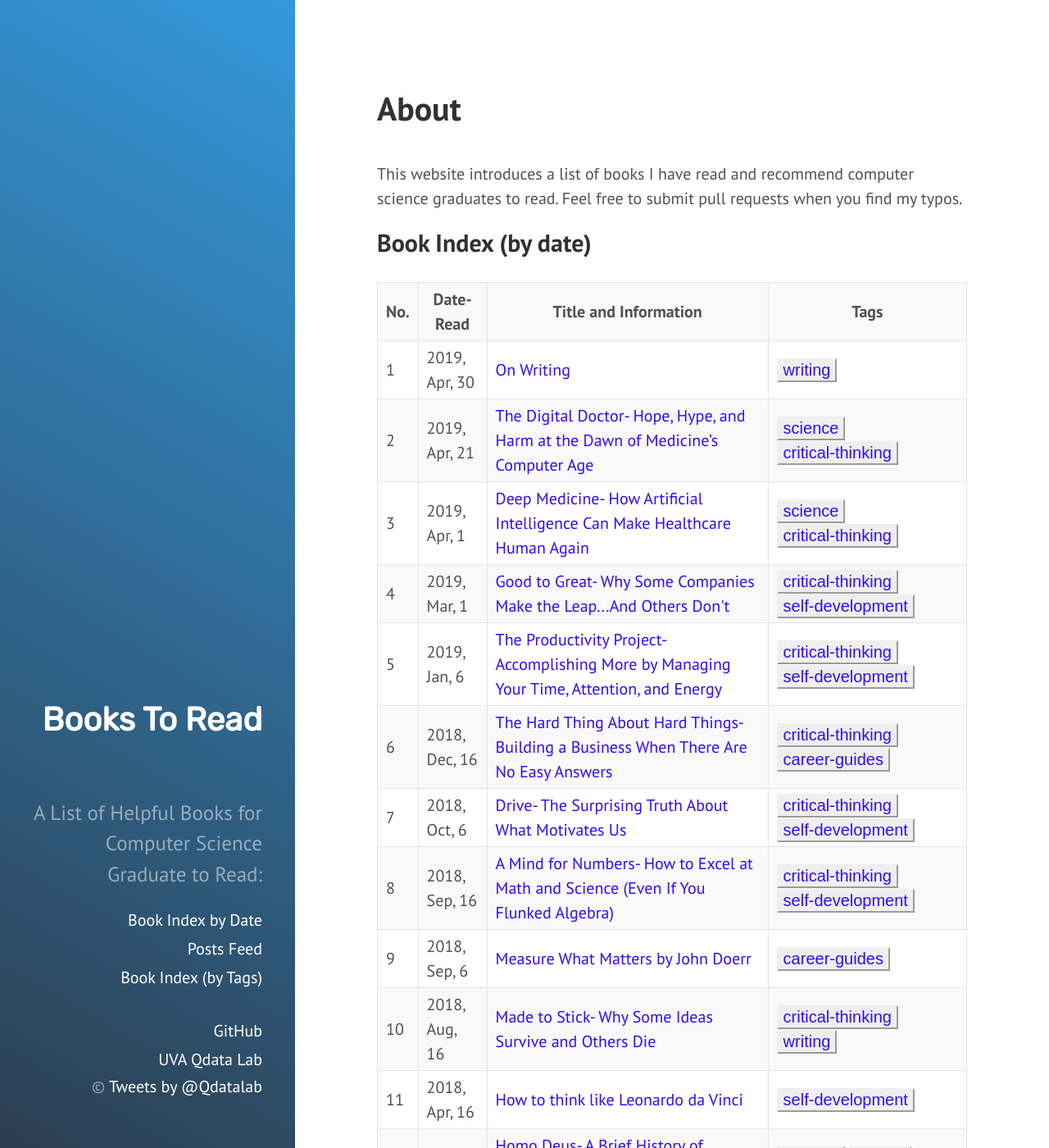
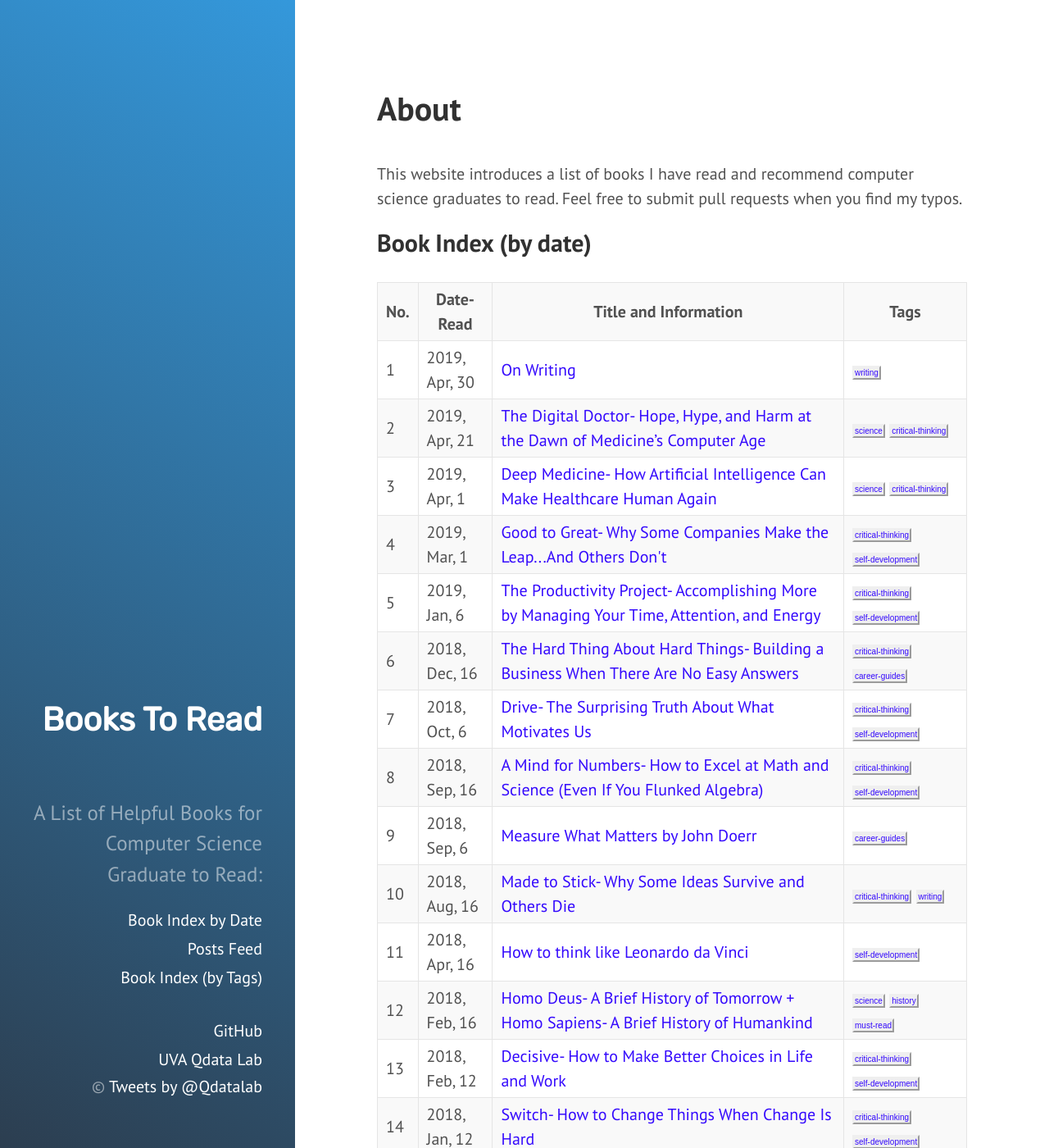
Before and after one commit to qiyanjun/books2read, a Jekyll site: the page built from index.html, in a window 1280 px wide and 1400 px high. Shown: the whole window at 82% size. Built offline with Jekyll 4.4.1, drawn with Linux system fonts in a browser that asks for light colours.

Commit message:
need to split in-post tag link and listed tag display

```diff
--- a/index.html
+++ b/index.html
@@ -45,7 +45,7 @@ This website introduces a list of books I have read and recommend computer scien
 <td><a href="{{ site.baseurl }}{{ post.url }}">{{ post.title }} </a></td>
 <td>
 	{% for t in post.tags %}
-  	<a class="button" href="{{ site.baseurl }}/tag/#{{t | downcase | replace:" ","-" }}">{{ t | downcase }}</a>
+  	<a class="button2" href="{{ site.baseurl }}/tag/#{{t | downcase | replace:" ","-" }}">{{ t | downcase }}</a>
 	{% endfor %}
 </td>
 </tr>
--- a/public/css/hyde.css
+++ b/public/css/hyde.css
@@ -319,3 +319,35 @@ a.button {
 }
 
 a.button:active {border-style: inset;}
+
+
+a.button2 {
+    display: inline-block;
+    box-sizing: border-box;
+    margin: 0;
+    padding: 1px 1px;
+
+    font: 10px Arial;
+    text-rendering: auto;
+    text-align: center;
+    text-transform: none;
+    text-decoration: none;
+    text-indent: 0;
+    text-shadow: none;
+    letter-spacing: normal;
+    word-spacing: normal;
+    color: buttontext;
+
+    border: 2px outset buttonface;
+    border-image: initial;
+
+    background-color: buttonface;
+
+    -webkit-appearance: button;
+    -moz-appearance: button;
+    appearance: button;
+
+    cursor: default;
+}
+
+a.button2:active {border-style: inset;}
```
Also changed, not shown: tag.md (+1 -1 lines).
